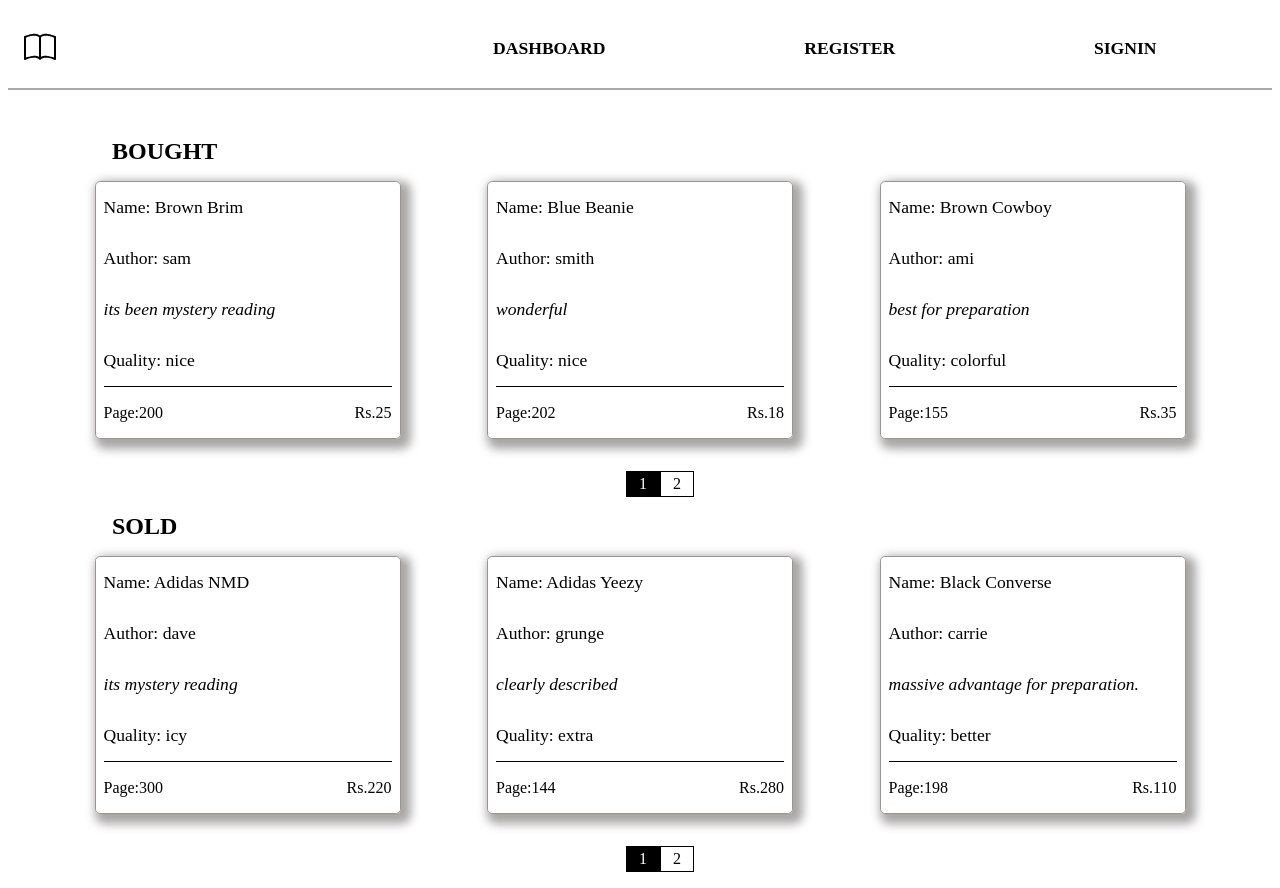
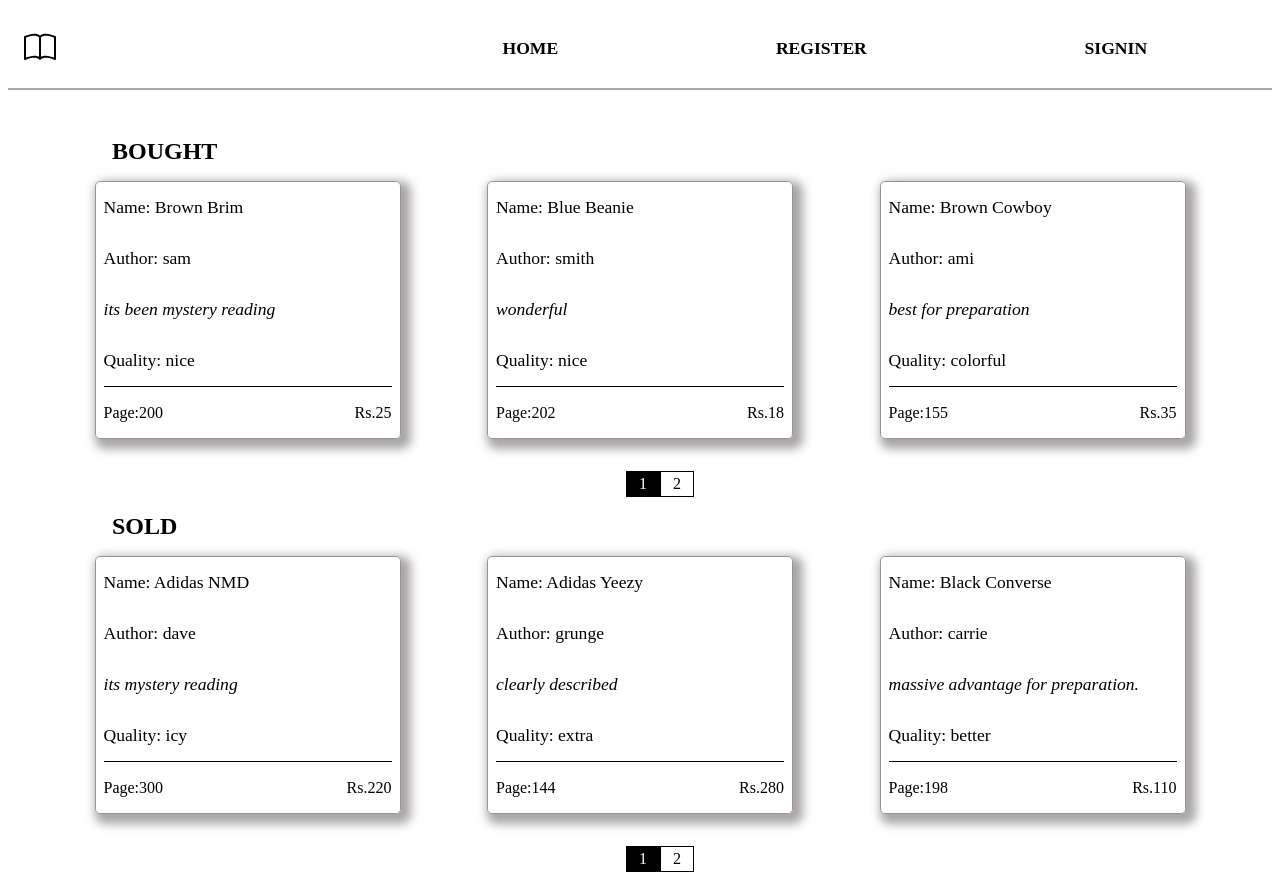
Before and after one commit to fagojs/padantey, a React (Create React App) app: page / in a window 1280 px wide. Built offline with nearby package versions, Linux system fonts and the light colour scheme.

Commit message:
adjustment of components

```diff
--- a/src/components/header/header.component.jsx
+++ b/src/components/header/header.component.jsx
@@ -15,7 +15,7 @@
       </Link>
       <div className="other-headers">
         <Link to="/" className="header">
-          Dashboard
+          Home
         </Link>
         {currentUser ? (
           <React.Fragment>
@@ -25,12 +25,15 @@
             <Link to="/sell-note" className="header">
               Sell-Note
             </Link>
+            <Link to="/sold-note" className="header">
+              Sold-Note
+            </Link>
+            <Link to="/cart-page" className="header">
+              <CartIcon />
+            </Link>
             <Link to="/logout" className="two-header">
               <span>Logout</span>
               <span className="username">{currentUser.username}</span>
-            </Link>
-            <Link to="/cart-page" className="header">
-              <CartIcon />
             </Link>
           </React.Fragment>
         ) : (
```
